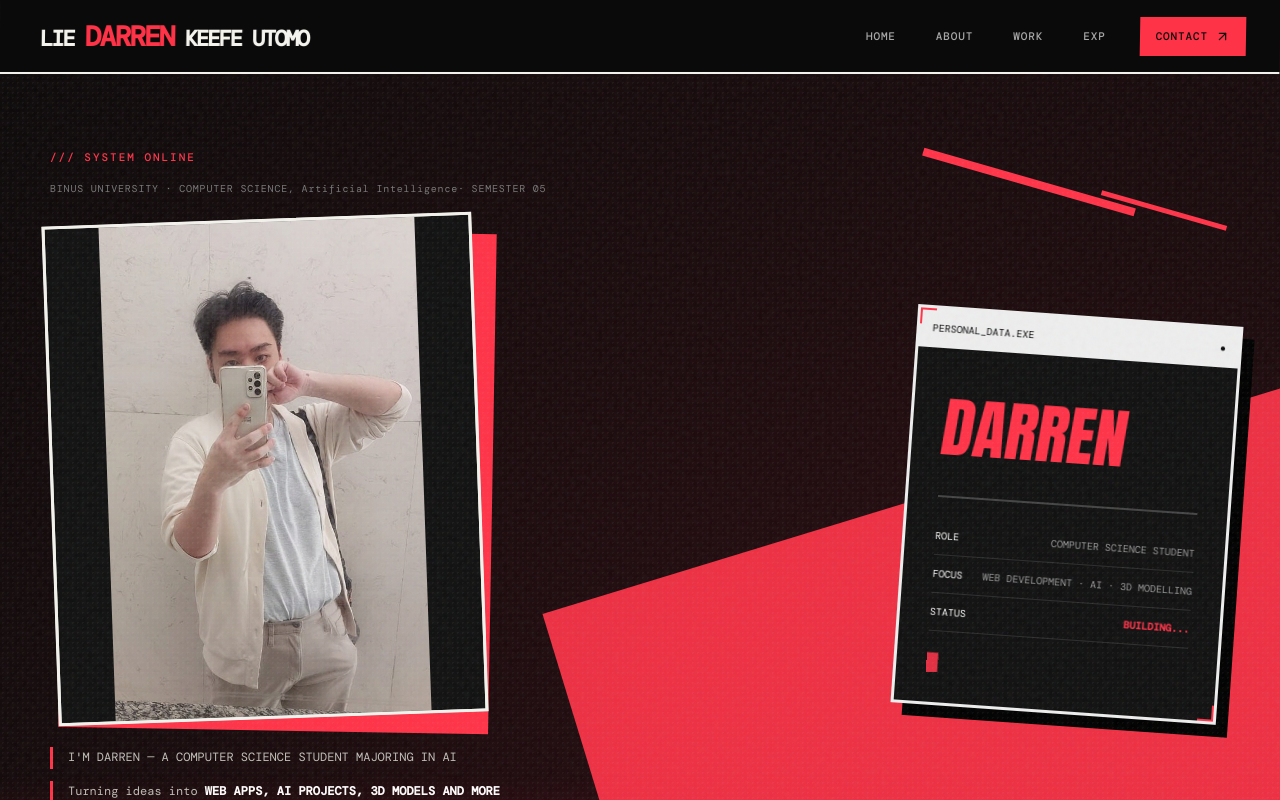
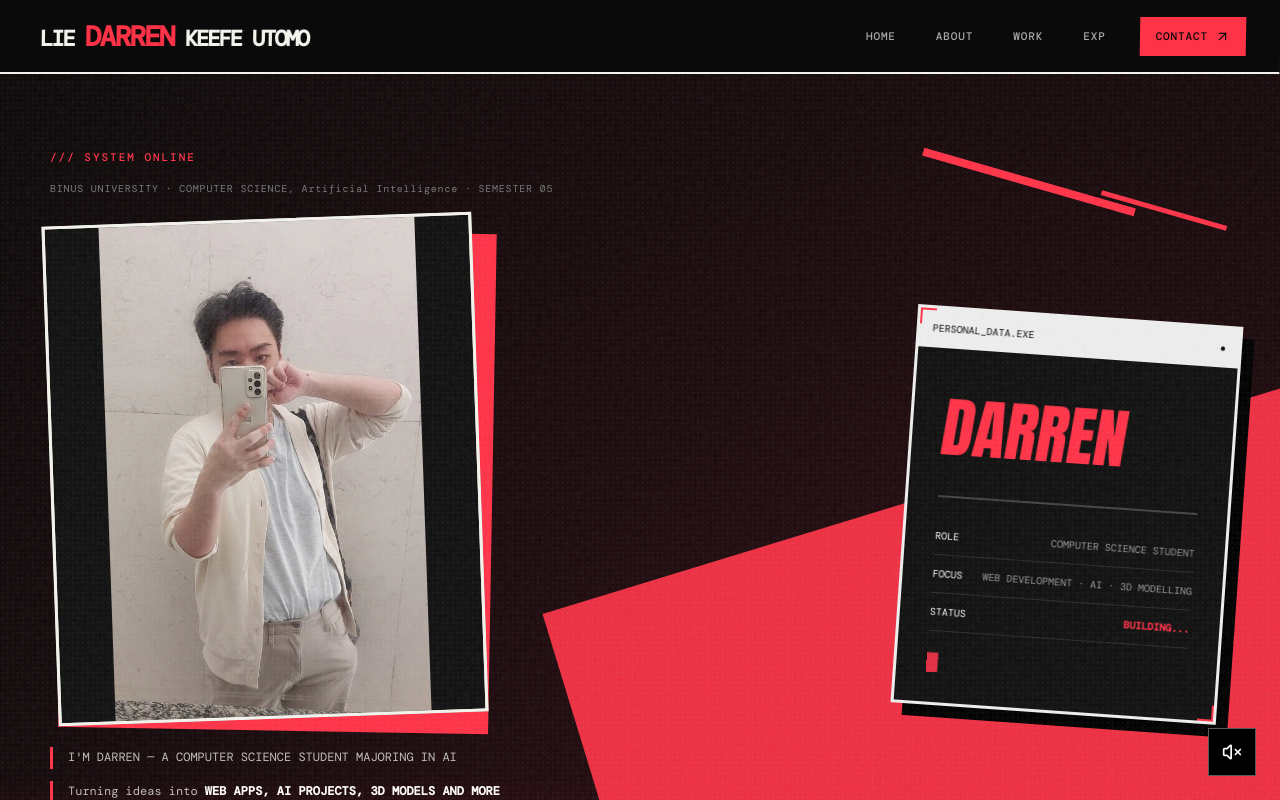
Before and after one commit to ldkudrcrkz-droid/DarrenPortofolio, a React (Vite) app: page / in a window 1280 px wide. Shown: the top 800 px of the page. Built offline with nearby package versions, Linux system fonts and the light colour scheme.

Commit message:
Add background music

```diff
--- a/src/App.tsx
+++ b/src/App.tsx
@@ -1,4 +1,4 @@
-import { useState } from "react";
+import { useRef, useState } from "react";
 import {
   ArrowRight,
   ArrowUpRight,
@@ -12,7 +12,11 @@ import {
   Gamepad2,
   Users,
   Speaker,
+  Volume2,
+  VolumeX,
 } from "lucide-react";
+
+import bgm from "./assets/BGM.mp3";
 
 import darren from "./photo/darren.jpeg";
 
@@ -151,7 +155,8 @@ const projects: Project[] = [
 
     github: {
       frontend: "https://github.com/Pr13stess/SonataFrontend",
-      backend: "https://github.com/ldkudrcrkz-droid/SonataBackend"
+      backend:
+        "https://github.com/ldkudrcrkz-droid/SonataBackend",
     },
 
     images: [
@@ -178,7 +183,8 @@ const projects: Project[] = [
 
     tech: ["BLENDER", "UNITY", "3D"],
 
-    itchio: "https://jlhady.itch.io/room-to-grow",
+    itchio:
+      "https://jlhady.itch.io/room-to-grow",
 
     images: [
       roomtogrow1,
@@ -210,7 +216,7 @@ const projects: Project[] = [
       measles1,
       measles2,
       measles3,
-      measles4
+      measles4,
     ],
 
     icon: Cpu,
@@ -230,23 +236,25 @@ const projects: Project[] = [
 
     role: "AI / DEEP LEARNING / SPEECH RECOGNITION",
 
-    tech: [ "PYTHON",
+    tech: [
+      "PYTHON",
       "DEEP LEARNING",
       "SPEECH RECOGNITION",
-    "AUDIO PROCESSING"],
+      "AUDIO PROCESSING",
+    ],
 
     github: {
-      main: "https://github.com/ldkudrcrkz-droid/SpeechCommandRecog",
+      main:
+        "https://github.com/ldkudrcrkz-droid/SpeechCommandRecog",
     },
 
     images: [
       speechcommand1,
-      speechcommand2
+      speechcommand2,
     ],
 
     icon: Speaker,
   },
-
 ];
 
 const experiences: Experience[] = [
@@ -270,8 +278,7 @@ const experiences: Experience[] = [
       "Supported the execution of the Nippon Club expo",
     ],
 
-    images: [
-    ],
+    images: [],
   },
 
   {
@@ -319,8 +326,7 @@ const experiences: Experience[] = [
       "Prepared assets for use within the game",
     ],
 
-    images: [
-    ],
+    images: [],
   },
 
   {
@@ -342,9 +348,9 @@ const experiences: Experience[] = [
       "Guided students through hands-on Canva exercises and provided individual assistance throughout the learning process.",
     ],
 
-    images: [
-    ],
+    images: [],
   },
+
   {
     n: "05",
     date: "currently",
@@ -366,8 +372,7 @@ const experiences: Experience[] = [
       "Answered questions and provided additional clarification when needed.",
     ],
 
-    images: [
-    ],
+    images: [],
   },
 ];
 
@@ -379,6 +384,35 @@ function App() {
 
   const [selectedExperience, setSelectedExperience] =
     useState<Experience | null>(null);
+
+  // ==========================================================
+  // BACKGROUND MUSIC
+  // ==========================================================
+
+  const audioRef = useRef<HTMLAudioElement | null>(null);
+  const [isPlaying, setIsPlaying] = useState(false);
+
+  const toggleMusic = () => {
+    if (!audioRef.current) {
+      audioRef.current = new Audio(bgm);
+      audioRef.current.loop = true;
+      audioRef.current.volume = 0.05;
+    }
+
+    if (isPlaying) {
+      audioRef.current.pause();
+      setIsPlaying(false);
+    } else {
+      audioRef.current
+        .play()
+        .then(() => {
+          setIsPlaying(true);
+        })
+        .catch((error) => {
+          console.error("Unable to play BGM:", error);
+        });
+    }
+  };
 
   const go = (id: string) => {
     document
@@ -442,8 +476,32 @@ function App() {
         </button>
       </header>
 
+      {/* ======================================================
+          BGM BUTTON
+      ====================================================== */}
+
+      <button
+        className="music-button"
+        onClick={toggleMusic}
+        aria-label={
+          isPlaying
+            ? "Turn music off"
+            : "Turn music on"
+        }
+        title={
+          isPlaying
+            ? "Turn music off"
+            : "Turn music on"
+        }
+      >
+        {isPlaying ? (
+          <Volume2 size={20} />
+        ) : (
+          <VolumeX size={20} />
+        )}
+      </button>
+
       <main>
-
         {/* ====================================================
             HERO
         ==================================================== */}
@@ -458,7 +516,8 @@ function App() {
             </div>
 
             <div className="tiny">
-              BINUS UNIVERSITY · COMPUTER SCIENCE, Artificial Intelligence· SEMESTER 05
+              BINUS UNIVERSITY · COMPUTER SCIENCE,
+              Artificial Intelligence · SEMESTER 05
             </div>
 
             <div className="hero-photo">
@@ -469,8 +528,10 @@ function App() {
             </div>
 
             <p>
-              I'M DARREN — A COMPUTER SCIENCE STUDENT MAJORING IN AI
+              I'M DARREN — A COMPUTER SCIENCE STUDENT
+              MAJORING IN AI
             </p>
+
             <p>
               Turning ideas into{" "}
               <b>
@@ -594,7 +655,10 @@ function App() {
               </p>
 
               <p>
-                Through coursework, personal projects, club activities and the S class program, I've had the chance to build things with different teams and technologies.
+                Through coursework, personal projects, club
+                activities and the S class program, I've had
+                the chance to build things with different
+                teams and technologies.
               </p>
 
               <div className="stats">
@@ -941,9 +1005,6 @@ function App() {
             ================================================== */}
 
             <div className="project-links">
-
-              {/* Main GitHub */}
-
               {selectedProject.github?.main && (
                 <a
                   className="github-button"
@@ -960,8 +1021,6 @@ function App() {
                   />
                 </a>
               )}
-
-              {/* Frontend GitHub */}
 
               {selectedProject.github?.frontend && (
                 <a
@@ -981,8 +1040,6 @@ function App() {
                 </a>
               )}
 
-              {/* Backend GitHub */}
-
               {selectedProject.github?.backend && (
                 <a
                   className="github-button"
@@ -1001,8 +1058,6 @@ function App() {
                 </a>
               )}
 
-              {/* Itch.io */}
-
               {selectedProject.itchio && (
                 <a
                   className="github-button"
@@ -1019,15 +1074,13 @@ function App() {
                   />
                 </a>
               )}
-
             </div>
 
             {/* ==================================================
                 PROJECT GALLERY
             ================================================== */}
 
-            {selectedProject.images.length >
-              0 && (
+            {selectedProject.images.length > 0 && (
               <div className="project-gallery">
                 <div className="gallery-title">
                   DEVELOPMENT ARCHIVE
@@ -1052,7 +1105,9 @@ function App() {
 
                         <img
                           src={image}
-                          alt={`${selectedProject.title} development screenshot ${index + 1}`}
+                          alt={`${selectedProject.title} development screenshot ${
+                            index + 1
+                          }`}
                         />
                       </div>
                     )
@@ -1145,8 +1200,7 @@ function App() {
                 EXPERIENCE MEDIA
             ================================================== */}
 
-            {selectedExperience.images
-              .length > 0 && (
+            {selectedExperience.images.length > 0 && (
               <div className="project-gallery">
                 <div className="gallery-title">
                   EXPERIENCE ARCHIVE
@@ -1171,7 +1225,9 @@ function App() {
 
                         <img
                           src={image}
-                          alt={`${selectedExperience.title} ${index + 1}`}
+                          alt={`${selectedExperience.title} ${
+                            index + 1
+                          }`}
                         />
                       </div>
                     )
--- a/src/styles.css
+++ b/src/styles.css
@@ -2147,3 +2147,40 @@ footer {
     gap: 8px;
   }
 }
+
+.music-button {
+  position: fixed;
+  right: 24px;
+  bottom: 24px;
+
+  width: 48px;
+  height: 48px;
+
+  display: flex;
+  align-items: center;
+  justify-content: center;
+
+  background: #000;
+  color: #fff;
+
+  border: 1px solid rgba(255, 255, 255, 0.35);
+
+  cursor: pointer;
+
+  z-index: 9999;
+
+  transition:
+    transform 0.2s ease,
+    background 0.2s ease,
+    border-color 0.2s ease;
+}
+
+.music-button:hover {
+  transform: scale(1.08);
+  background: #111;
+  border-color: #fff;
+}
+
+.music-button:active {
+  transform: scale(0.95);
+}
```
Also changed, not shown: 7 other files (tests, documents, lock files or other folders). Lines whose indentation alone changed are shown as unchanged.
